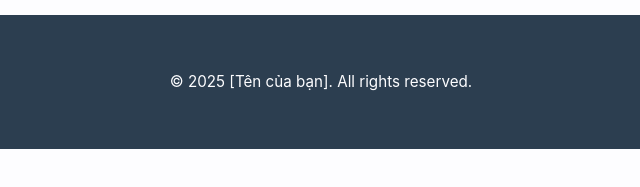
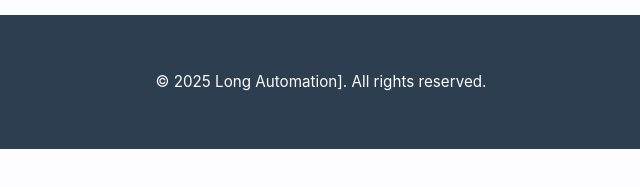
Before and after one commit to tranlong98/automation, a plain HTML site: page pages/project-detail.html in a window 1280 px wide. Shown: the part 363-550 px from the top of the page, 319-959 px from the left. Drawn offline with Linux system fonts and the light colour scheme.

Commit message:
Update project-detail.html

```diff
--- a/pages/project-detail.html
+++ b/pages/project-detail.html
@@ -3,7 +3,7 @@
 <head>
     <meta charset="UTF-8">
     <meta name="viewport" content="width=device-width, initial-scale=1.0">
-    <title>Chi tiết dự án - Portfolio của bạn</title>
+    <title>Chi tiết dự án - Long Automation</title>
     <link rel="stylesheet" href="../assets/css/style.css">
     <script src="../assets/js/project-detail.js" defer></script>
 </head>
@@ -11,7 +11,7 @@
 
     <header class="header">
         <nav class="navbar">
-            <a href="../index.html" class="logo">Tên của bạn</a>
+            <a href="../index.html" class="logo">Long Automation</a>
             <ul class="nav-links">
                 <li><a href="projects.html">Dự án</a></li>
                 <li><a href="about.html">Về tôi</a></li>
@@ -39,7 +39,7 @@
     </main>
 
     <footer class="footer">
-        <p>&copy; 2025 [Tên của bạn]. All rights reserved.</p>
+        <p>&copy; 2025 Long Automation]. All rights reserved.</p>
     </footer>
 
 </body>
```
